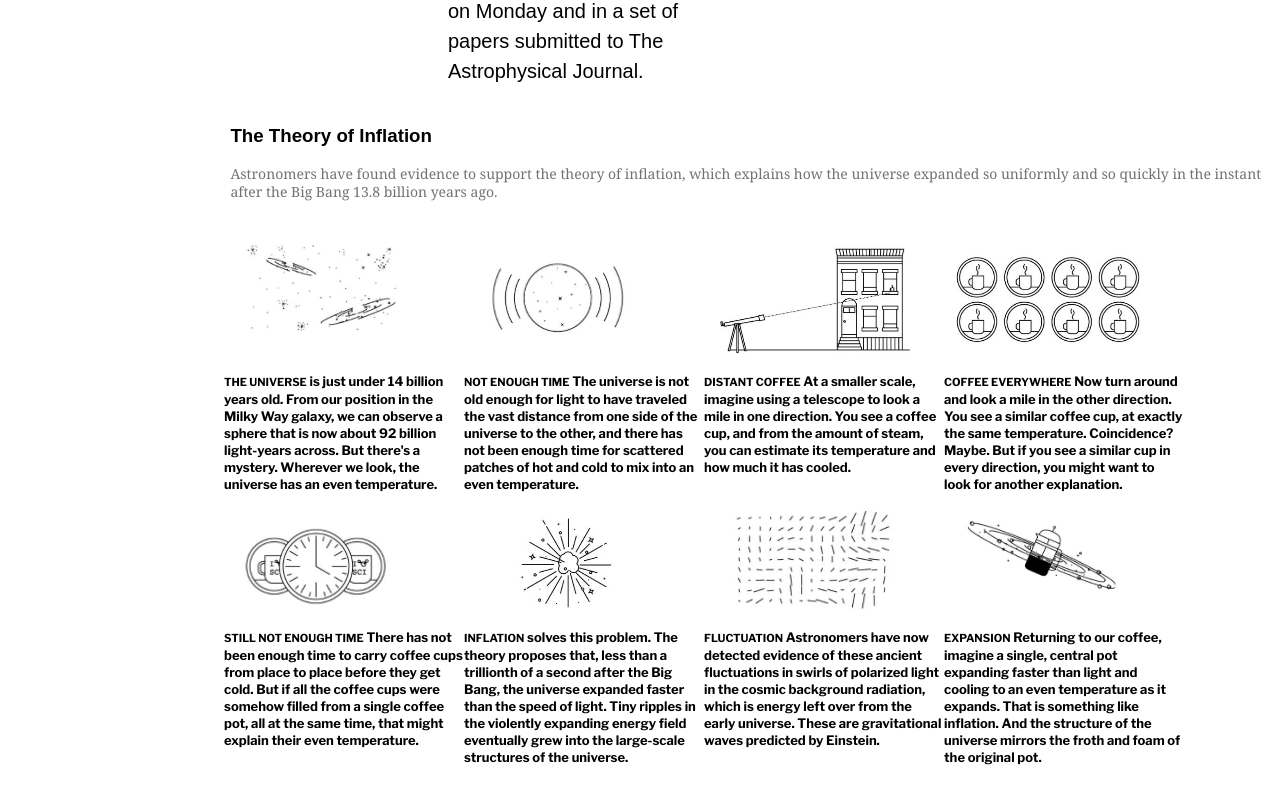
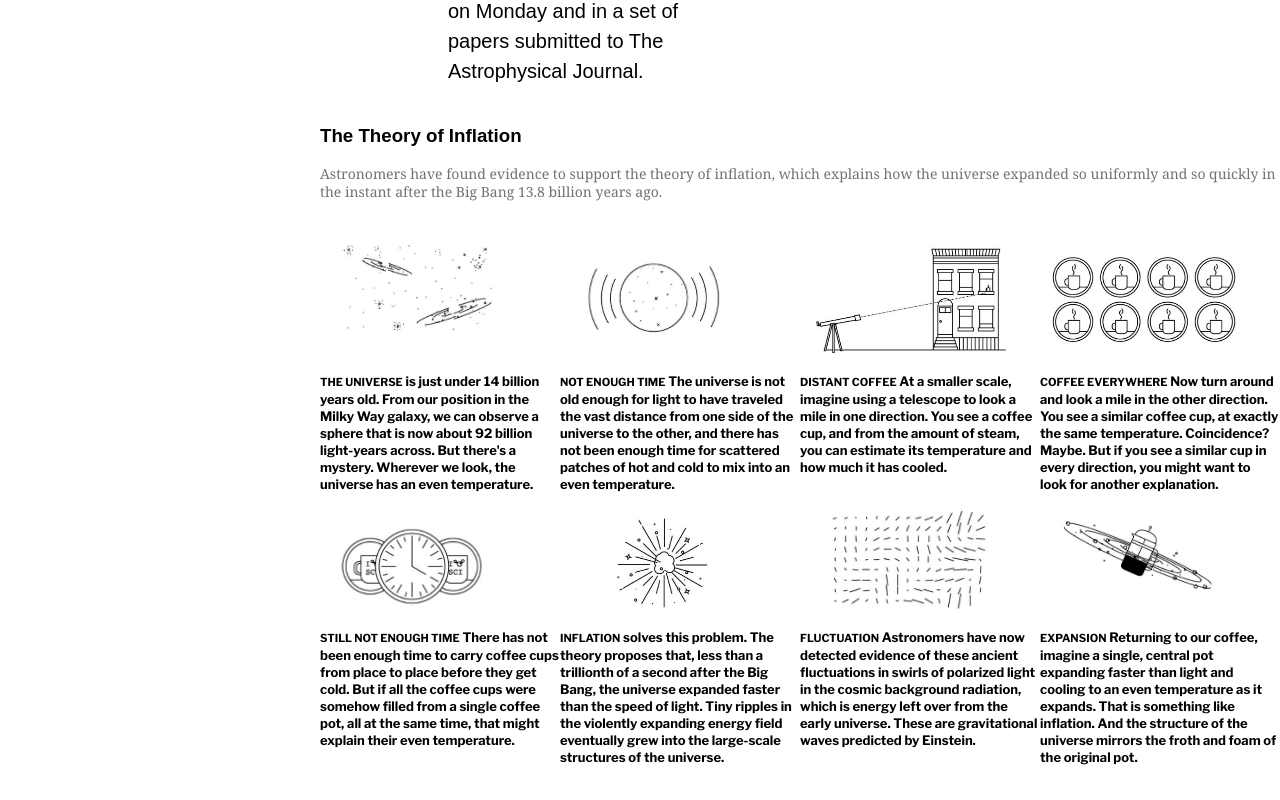
Before and after one commit to rloterh/NYTPageClone, a plain HTML site: page index.html in a window 1280 px wide. Shown: the part 5940-6740 px from the top of the page. Drawn offline with nearby package versions, Linux system fonts and the light colour scheme.

Commit message:
grid container is centered, we dont use flex to center, for that we need to cange the html markup

```diff
--- a/css/styles.css
+++ b/css/styles.css
@@ -325,7 +325,7 @@ aside h5 {
 
 .inflation-grid-container {
   margin: 0 auto;
-  width: 65%;
+  width: 50%;
   display: grid;
   grid-template-columns: auto auto auto auto;
   padding: 20px;
@@ -347,7 +347,7 @@ aside h5 {
 }
 
 .inflation-container {
-  padding-left: 18%;
+  padding-left: 25%;
 }
 
 iframe {
```
